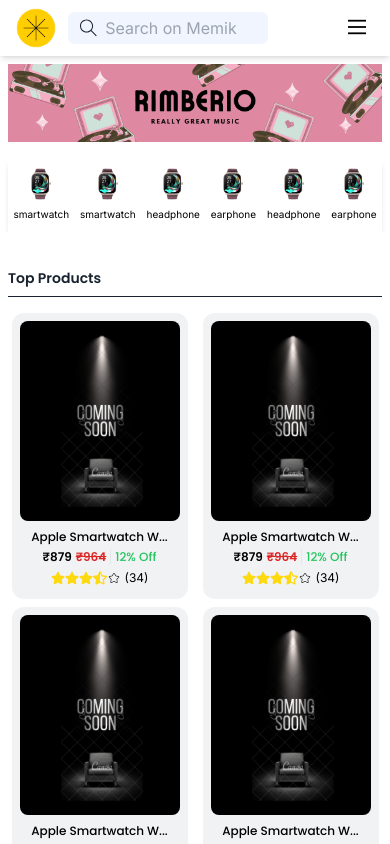
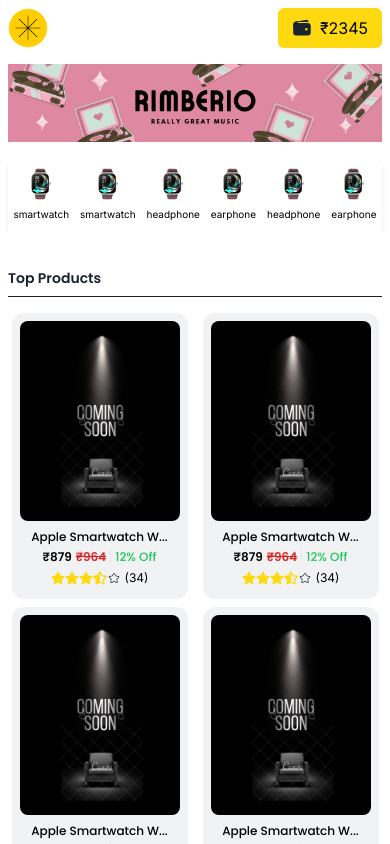
Before and after one commit to mo-amir-code/karteca-frontend, a Next.js app: page / in a window 390 px wide. Built offline with nearby package versions, Linux system fonts and the light colour scheme.

Commit message:
nothing special]

```diff
--- a/src/app/(home)/layout.tsx
+++ b/src/app/(home)/layout.tsx
@@ -1,4 +1,5 @@
-import Header from "@/sections/Header";
+import Header from "@/sections/header/Header";
+import MobileHeader from "@/sections/header/MobileHeader";
 
 function HomeLayout({
   children,
@@ -7,8 +8,11 @@
 }>) {
   return (
     <div className="w-full max-md:h-screen max-md:overflow-hidden max-md:overflow-y-auto">
-      <Header />
-      <main className="my-4 max-md:my-2 max-w-7xl mx-auto">{children}</main>
+      <div>
+        <Header />
+        <MobileHeader />
+        <main className="my-4 max-md:my-2 max-w-7xl mx-auto">{children}</main>
+      </div>
     </div>
   );
 }
--- a/src/components/buttons/Wallet.tsx
+++ b/src/components/buttons/Wallet.tsx
@@ -1,9 +1,9 @@
 import Link from "next/link";
 import { IoWallet } from "react-icons/io5";
 
-const Wallet = ({text}:{text: string}) => {
+const Wallet = ({amount}:{amount: string}) => {
   return (
-    <Link style={{width: text.length * 12 + 56}} href={"/user/refer"} className="flex items-center smooth_transition cursor-pointer justify-center hover:shadow-md p-2 gap-2 rounded-md bg-primary-color" ><span className="w-[20px] h-[20px]" ><IoWallet size={20} className="text-secondary-color" /></span> <span>₹{text}</span></Link>
+    <Link style={{width: amount.length * 12 + 56}} href={"/user/refer"} className="flex items-center smooth_transition cursor-pointer justify-center hover:shadow-md p-2 gap-2 rounded-md bg-primary-color" ><span className="whitespace-nowrap" ><IoWallet size={20} className="text-secondary-color" /></span> <span>₹{amount}</span></Link>
   )
 }
 
--- a/src/components/header/rightSideBar.tsx
+++ b/src/components/header/rightSideBar.tsx
@@ -35,7 +35,7 @@
           </li>
         ))}
         <li>
-          <Wallet text="1" />
+          <Wallet amount="1" />
         </li>
       </ul>
       <span className="w-8 h-8 hidden max-md:block cursor-pointer sm:hidden">
--- a/src/sections/Header.tsx
+++ b/src/sections/header/Header.tsx
@@ -7,7 +7,7 @@
 
 const Header = () => {
   return (
-    <div className="w-full bg-white shadow-md">
+    <div className="w-full max-md:hidden bg-white shadow-md">
       <MaxWidthLayout>
         <HeaderContent />
       </MaxWidthLayout>
--- /dev/null
+++ b/src/sections/header/MobileHeader.tsx
@@ -0,0 +1,30 @@
+import Image from "next/image"
+import Link from "next/link"
+import logo from "@/assets/brand/logo.png"
+import Wallet from "@/components/buttons/Wallet"
+
+
+const MobileHeader = () => {
+  return (
+    <header className="p-2 md:hidden" >
+        <div className="flex items-center justify-between gap-1">
+            <div className="flex items-center justify-center w-12 h-12 cursor-pointer max-sm:w-10 max-sm:h-10">
+              <Link href={"/"}>
+                <Image
+                  src={logo}
+                  alt="memik logo"
+                  layout="fixed"
+                  height={48}
+                  width={48}
+                />
+              </Link>
+            </div>
+
+            <Wallet amount="2345" />
+          </div>
+
+    </header>
+  )
+}
+
+export default MobileHeader
```
